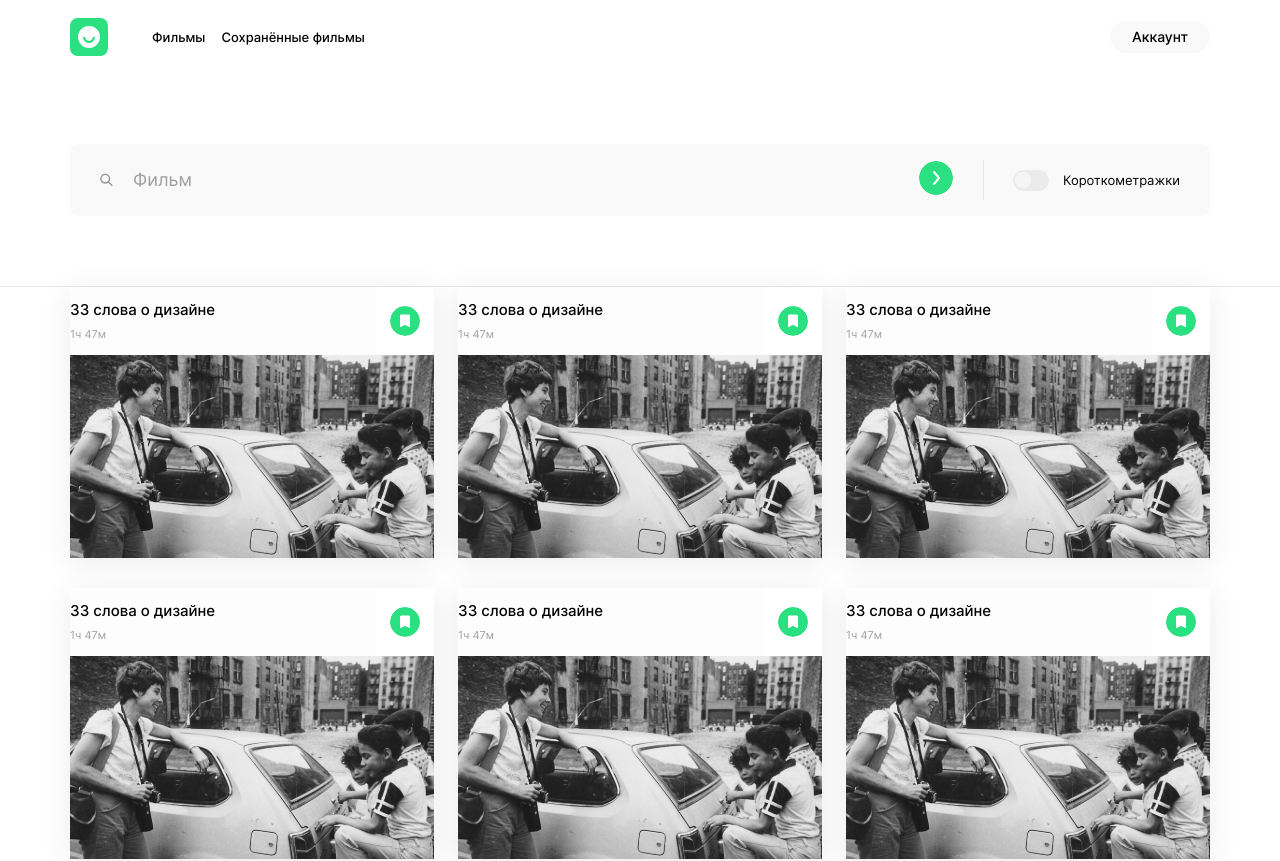
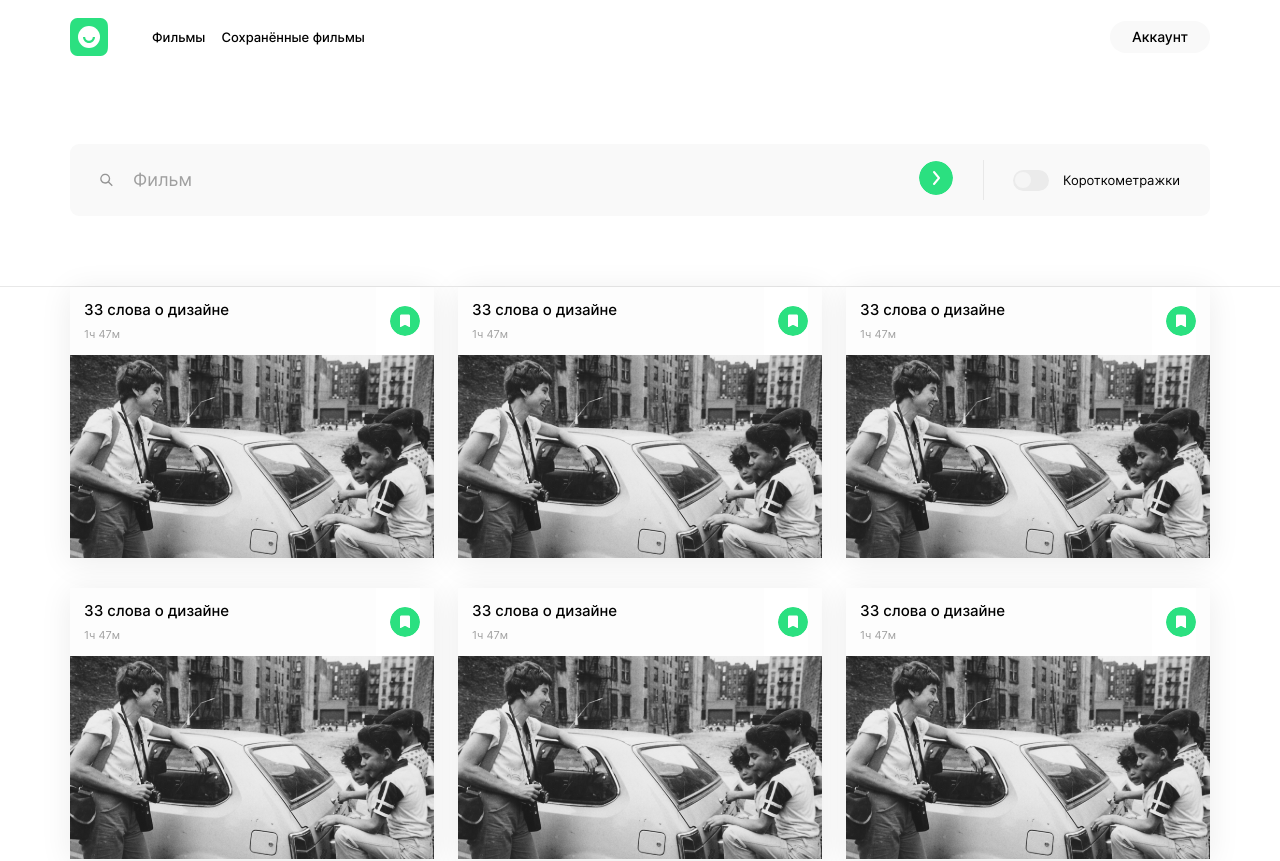
Before and after one commit to polumnana/movies-explorer-frontend, a React (Create React App) app: page /movies in a window 1280 px wide. Shown: the top 861 px of the page. Built offline with nearby package versions, Linux system fonts and the light colour scheme.

Commit message:
fix margin

```diff
--- a/src/components/Movie/Movie.css
+++ b/src/components/Movie/Movie.css
@@ -15,7 +15,7 @@
 
 .movie__title {
     grid-area: title;
-    margin: 0;
+    margin: 0 0 0 14px;
     padding: 14px 0 0;
     box-sizing: border-box;
     font-style: normal;
@@ -26,7 +26,7 @@
 
 .movie__duration {
     grid-area: duration;
-    margin: 0;
+    margin: 0 0 0 14px;
     padding: 9px 0 14px;
     box-sizing: border-box;
     font-style: normal;
@@ -38,7 +38,7 @@
 
 .movie__button {
     grid-area: button;
-    margin: 0;
+    margin: 0 14px 0 0;
     padding: 19px 14px;
     box-sizing: border-box;
     border: none;
```
